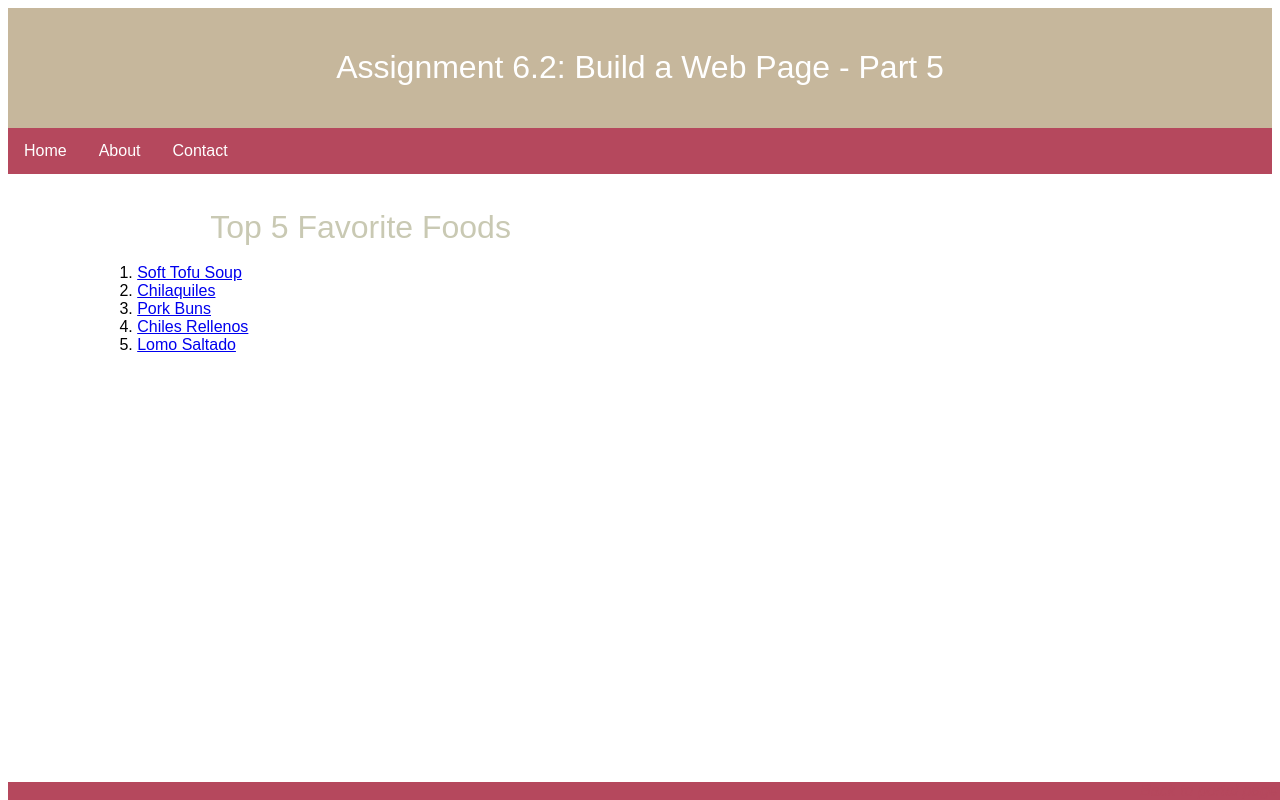
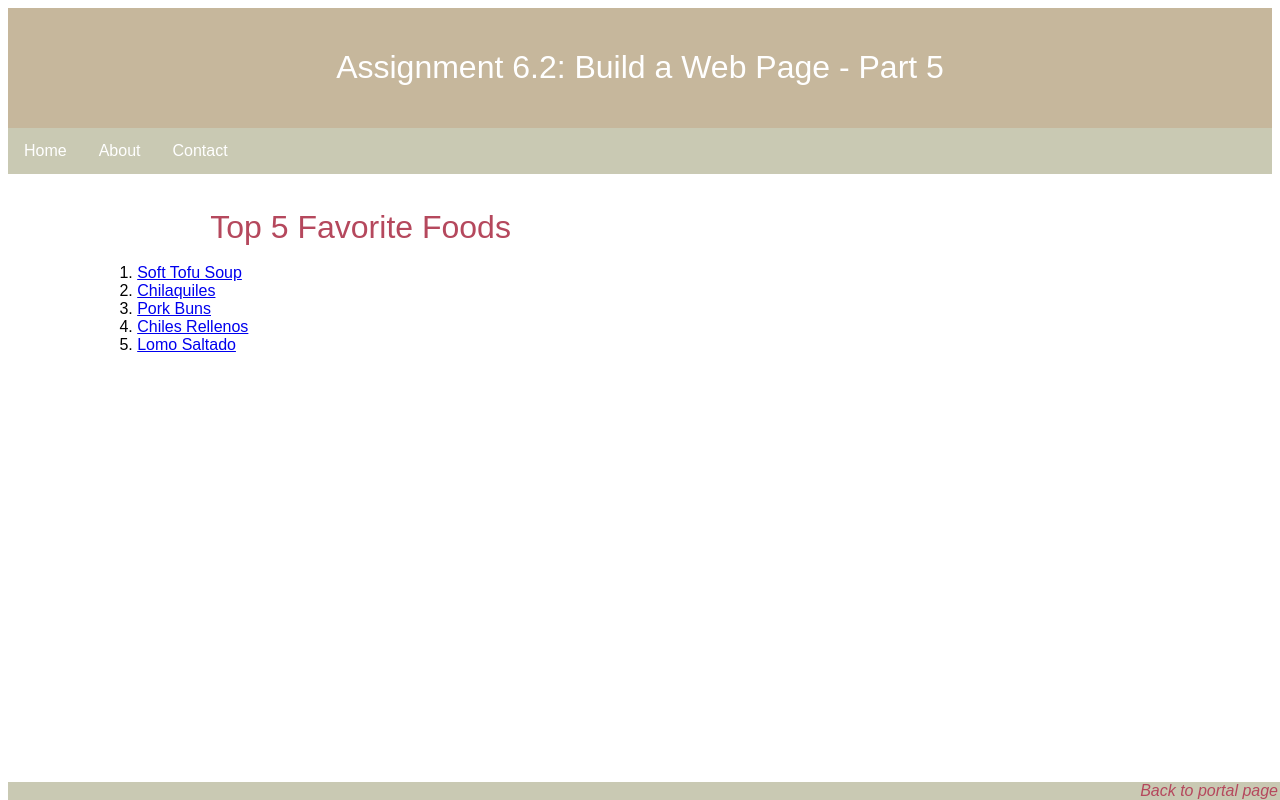
Before and after one commit to Vigonzz/csd-340, a plain HTML site: page module-6/Gonzalez_Mod6_2.html in a window 1280 px wide. Drawn offline with Linux system fonts and the light colour scheme.

Commit message:
updated colors 9/7

```diff
--- a/module-6/Gonzalez_Mod6_2.css
+++ b/module-6/Gonzalez_Mod6_2.css
@@ -15,7 +15,7 @@ h1 {
 
 #navbar {
     overflow: hidden;
-    background-color: #B5485D;
+    background-color: #C9C9B3;
     border-bottom: 15px #B1A794;
 }
 
@@ -59,7 +59,7 @@ h1 {
 .card-title {
     text-align: center;
     font-size: 2em;
-    color: #C9C9B3;
+    color: #B5485D;
     font-weight: 400;
 }
 
@@ -68,7 +68,7 @@ h1 {
 }
 
 footer {
-    background-color: #B5485D;
+    background-color: #C9C9B3;
     position: absolute;
     bottom: 0;
     width: 100%;
```
